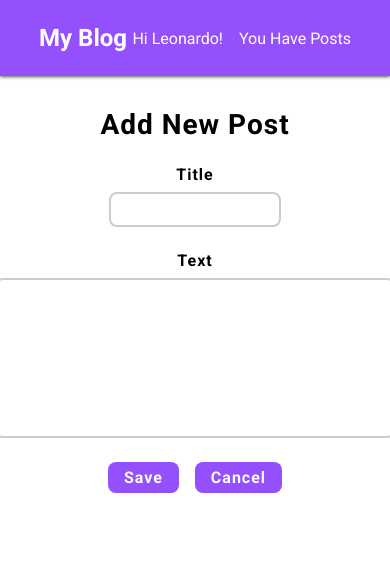
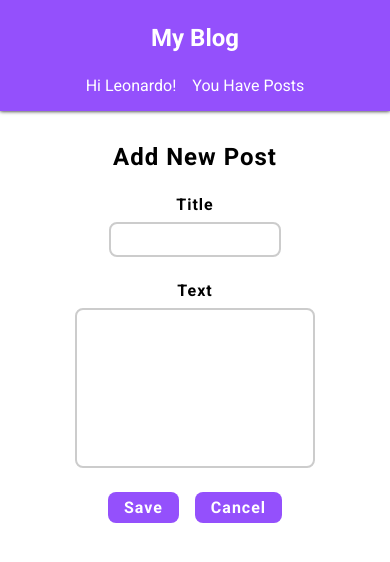
Before and after one commit to LeonardoSibuya/blog-fullstack, a React (Create React App) app: page /newpost in a window 390 px wide. Shown: the top 562 px of the page. Built offline with nearby package versions, Linux system fonts and the light colour scheme; no server answers.

Commit message:
Finalizando Mobile

```diff
--- a/src/Pages/NewPost/styles.ts
+++ b/src/Pages/NewPost/styles.ts
@@ -1,6 +1,7 @@
 import styled from 'styled-components'
 
 import { Link } from 'react-router-dom'
+import { breakpoints } from '../../style'
 
 export const Content = styled.div`
   position: relative;
@@ -11,6 +12,10 @@ export const TitlePage = styled.h2`
   font-size: 28px;
   letter-spacing: 1px;
   margin-top: 32px;
+
+  @media (max-width: ${breakpoints.celphone}) {
+    font-size: 24px;
+  }
 `
 export const Form = styled.form`
   margin-top: 24px;
@@ -62,6 +67,16 @@ export const ContainerInput = styled.div`
       width: 480px;
     }
   }
+
+  @media (max-width: ${breakpoints.celphone}) {
+    textarea {
+      width: 240px;
+
+      :focus {
+        width: 280px;
+      }
+    }
+  }
 `
 export const ContainerButtons = styled.div`
   display: flex;
--- a/src/components/Banner/styles.ts
+++ b/src/components/Banner/styles.ts
@@ -1,7 +1,7 @@
 import styled from 'styled-components'
 
 import bg_image from '../../images/foto-background-pc-blue.png'
-import { Container } from '../../style'
+import { Container, breakpoints } from '../../style'
 
 export const Banner = styled.div`
   background-image: url(${bg_image});
@@ -16,12 +16,21 @@ export const Banner = styled.div`
     display: flex;
     justify-content: space-between;
     align-items: center;
+
+    @media (max-width: ${breakpoints.celphone}) {
+      flex-direction: column;
+    }
   }
 `
 export const Profile = styled.div`
   display: flex;
   gap: 16px;
   align-items: center;
+
+  @media (max-width: ${breakpoints.celphone}) {
+    flex-direction: column;
+    text-align: center;
+  }
 
   img {
     border-radius: 24px;
@@ -46,6 +55,10 @@ export const ButtonsLinks = styled.div`
   align-items: center;
   gap: 16px;
 
+  @media (max-width: ${breakpoints.celphone}) {
+    margin-top: 16px;
+  }
+
   a {
     text-decoration: none;
     font-size: 16px;
@@ -57,6 +70,18 @@ export const ButtonsLinks = styled.div`
     border-radius: 8px;
     transition: 0.5s ease;
 
+    @media (max-width: ${breakpoints.tablet}) {
+      font-size: 12px;
+      padding: 8px;
+      text-align: center;
+    }
+
+    @media (max-width: ${breakpoints.celphone}) {
+      font-size: 12px;
+      padding: 8px;
+      text-align: center;
+    }
+
     &:hover {
       background-color: #bc93ff;
       transition: 0.5s ease;
--- a/src/components/Header/styles.ts
+++ b/src/components/Header/styles.ts
@@ -1,6 +1,7 @@
 import styled from 'styled-components'
 
 import { Link } from 'react-router-dom'
+import { breakpoints } from '../../style'
 
 export const Header = styled.header`
   background-color: #9450fc;
@@ -17,6 +18,10 @@ export const Content = styled.div`
   justify-content: space-between;
   align-items: center;
   color: #fff;
+
+  @media (max-width: ${breakpoints.celphone}) {
+    flex-direction: column;
+  }
 `
 
 export const TitleDiv = styled(Link)`
@@ -58,9 +63,7 @@ export const Perfil = styled.div`
   align-items: center;
   gap: 16px;
 
-  img {
-    max-width: 80px;
-    height: 60px;
-    border-radius: 50%;
+  @media (max-width: ${breakpoints.celphone}) {
+    margin-bottom: 16px;
   }
 `
--- a/src/components/MessageSuccess/styles.ts
+++ b/src/components/MessageSuccess/styles.ts
@@ -1,10 +1,11 @@
 import styled from 'styled-components'
+import { breakpoints } from '../../style'
 
 export const Container = styled.div`
-  position: absolute;
-  top: -10%;
-  left: 22%;
-  background-color: #a6fca6;
+  display: block;
+  text-align: center;
+  margin: 0 auto;
+  background-color: #00c903;
   width: 800px;
   margin-top: 24px;
   padding: 8px 0px;
@@ -18,4 +19,13 @@ export const Container = styled.div`
     letter-spacing: 1px;
     text-shadow: 0px 1px 2px #000;
   }
+
+  @media (max-width: ${breakpoints.celphone}) {
+    left: 32px;
+    width: 320px;
+
+    p {
+      font-size: 12px;
+    }
+  }
 `
--- a/src/components/Posts/styles.ts
+++ b/src/components/Posts/styles.ts
@@ -1,4 +1,5 @@
 import styled from 'styled-components'
+import { breakpoints } from '../../style'
 
 export const PostContent = styled.div`
   background-color: #eee;
@@ -24,6 +25,10 @@ export const HeadPost = styled.div`
   align-items: start;
   justify-content: space-between;
   margin-bottom: 24px;
+
+  @media (max-width: ${breakpoints.celphone}) {
+    flex-direction: column;
+  }
 `
 export const DivDate = styled.div`
   display: flex;
@@ -46,5 +51,12 @@ export const DivDate = styled.div`
       font-size: 10px;
       color: #712ce0;
     }
+
+    @media (max-width: ${breakpoints.celphone}) {
+      width: 80px;
+      border-radius: 8px;
+      padding: 2px;
+      margin-top: 8px;
+    }
   }
 `
--- a/src/components/PostsList/styles.ts
+++ b/src/components/PostsList/styles.ts
@@ -2,6 +2,7 @@ import styled from 'styled-components'
 
 import { Link } from 'react-router-dom'
 import { PostContent } from '../Posts/styles'
+import { breakpoints } from '../../style'
 
 export const ContentPage = styled.div`
   position: relative;
@@ -37,6 +38,12 @@ export const InfosPost = styled.div`
       background-color: #eee;
     }
   }
+
+  @media (max-width: ${breakpoints.celphone}) {
+    flex-direction: column;
+    align-items: center;
+    gap: 16px;
+  }
 `
 export const ButtonNewPost = styled(Link)`
   text-decoration: none;
@@ -70,6 +77,17 @@ export const NoPostDiv = styled.div`
     font-weight: bold;
     letter-spacing: 1px;
   }
+
+  @media (max-width: ${breakpoints.celphone}) {
+    margin-bottom: 24px;
+
+    img {
+      max-width: 240px;
+    }
+    p {
+      font-size: 18px;
+    }
+  }
 `
 
 export const ListPosts = styled.ul`
@@ -94,6 +112,15 @@ export const ListPosts = styled.ul`
 
   ${PostContent} {
     margin: 16px 0;
+  }
+
+  @media (max-width: ${breakpoints.tablet}) {
+    max-width: 100%;
+    height: 620px;
+  }
+
+  @media (max-width: ${breakpoints.celphone}) {
+    max-width: 100%;
   }
 `
 
@@ -129,6 +156,14 @@ export const ModalContent = styled.div`
   border-radius: 24px;
   padding: 24px;
   box-shadow: 0px 1px 8px #000;
+
+  @media (max-width: ${breakpoints.tablet}) {
+    width: 80%;
+  }
+
+  @media (max-width: ${breakpoints.celphone}) {
+    width: 80%;
+  }
 `
 export const ImageClose = styled.img`
   position: absolute;
@@ -140,12 +175,9 @@ export const ImageClose = styled.img`
   z-index: 1;
   cursor: pointer;
 
-  @media (max-width: 1024px) {
-    top: -64px;
-    left: 50%;
-    right: 50%;
-    width: 20px;
-    height: 20px;
+  @media (max-width: ${breakpoints.celphone}) {
+    top: 0px;
+    right: 0px;
   }
 `
 export const HeadModal = styled.div`
@@ -168,6 +200,16 @@ export const HeadModal = styled.div`
     margin-top: 16px;
     line-height: 22px;
     text-align: justify;
+  }
+
+  @media (max-width: ${breakpoints.celphone}) {
+    h3 {
+      font-size: 18px;
+    }
+
+    p {
+      font-size: 14px;
+    }
   }
 `
 export const ModalForm = styled.div`
@@ -208,6 +250,16 @@ export const ModalForm = styled.div`
       width: 480px;
     }
   }
+
+  @media (max-width: ${breakpoints.celphone}) {
+    textarea {
+      max-width: 240px;
+
+      :focus {
+        width: 240px;
+      }
+    }
+  }
 `
 
 export const ContainerButton = styled.div`
--- a/src/style.ts
+++ b/src/style.ts
@@ -11,6 +11,11 @@ const EstiloGlobal = createGlobalStyle`
 `
 export default EstiloGlobal
 
+export const breakpoints = {
+  tablet: '1024px',
+  celphone: '768px'
+}
+
 export const Container = styled.div`
   max-width: 1024px;
   width: 100%;
```
